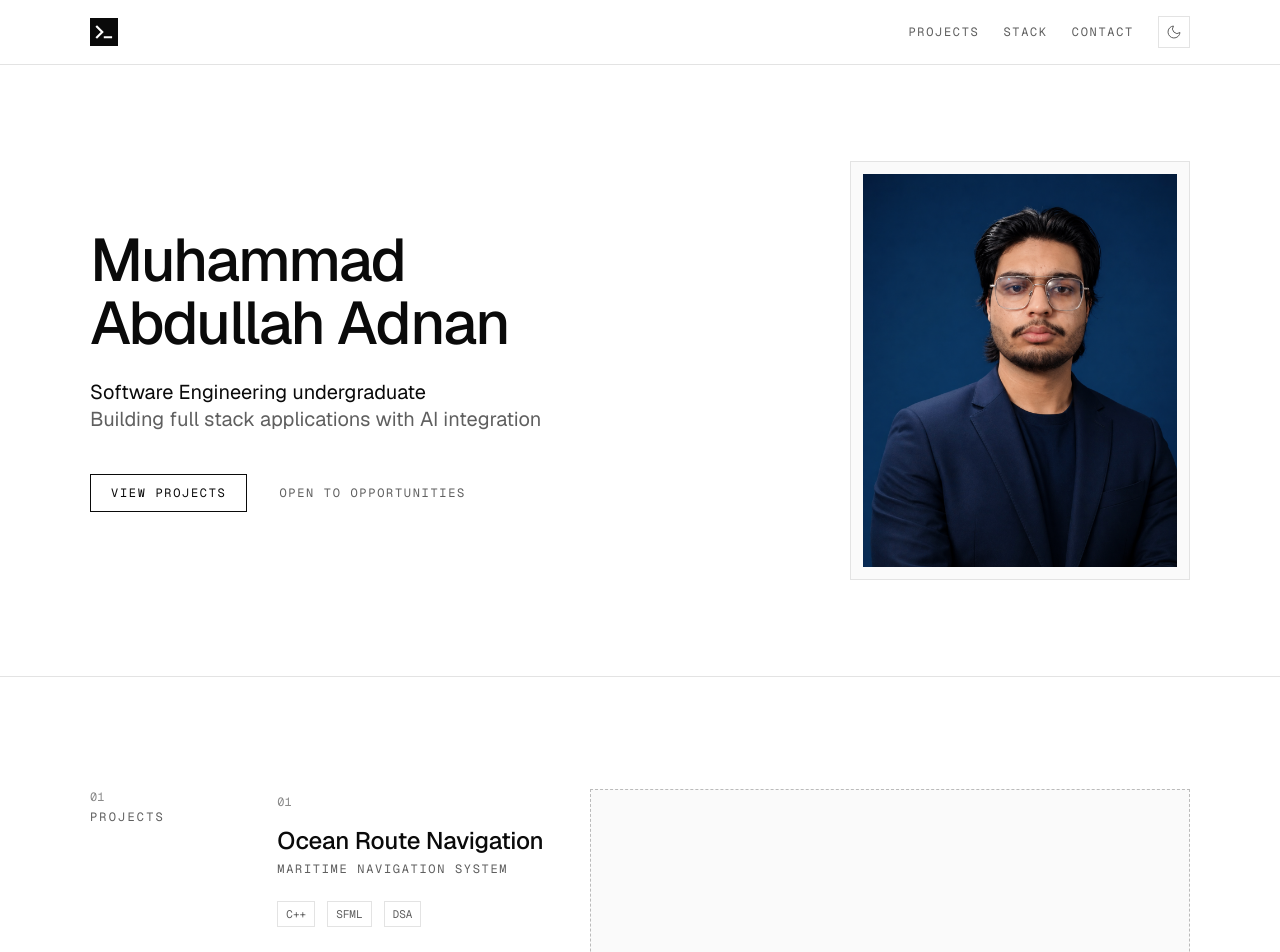
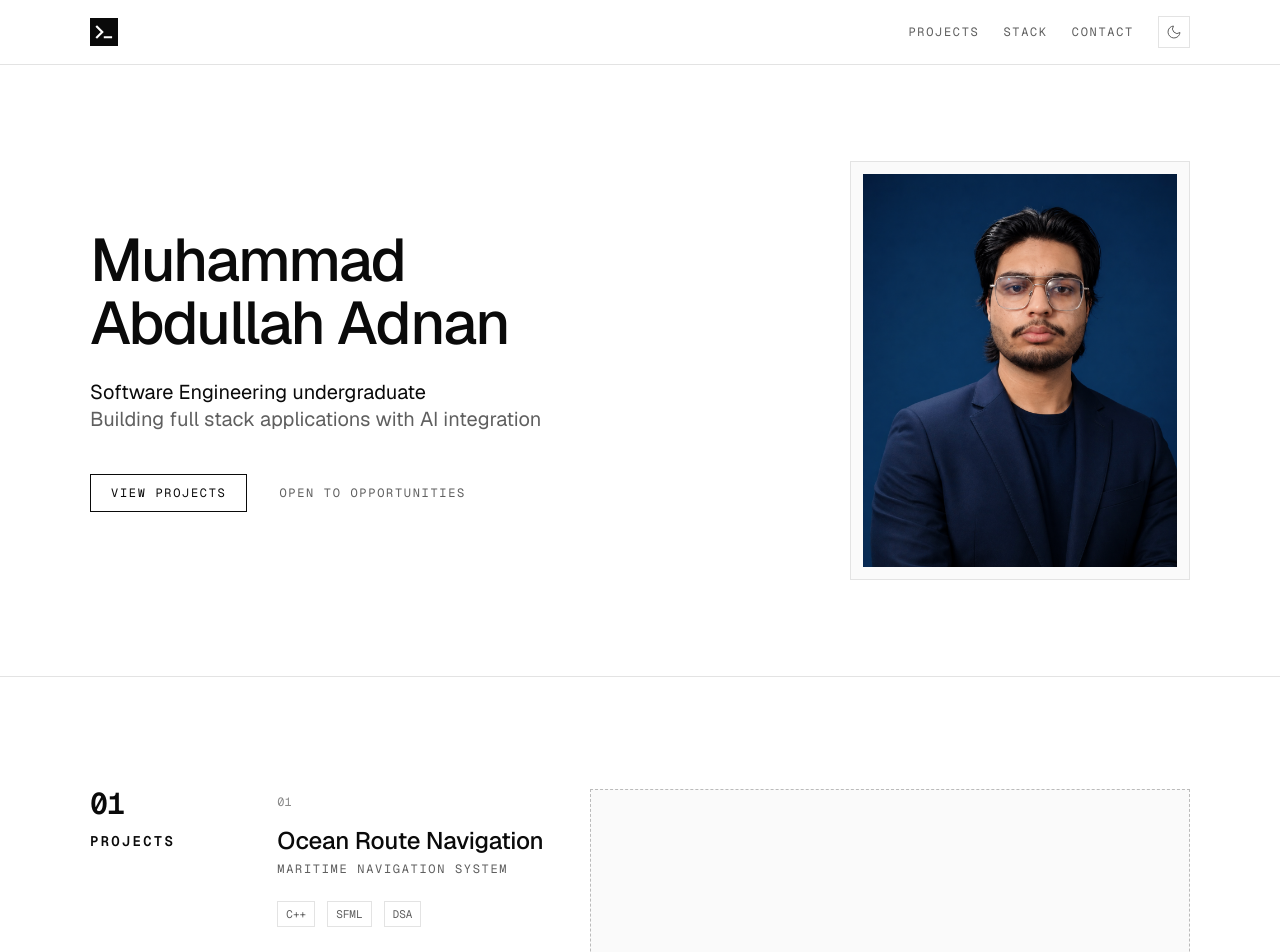
Before and after one commit to Abdullah-SE-bit/Abdullah-SE-bit.github.io, a Next.js app: page / in a window 1280 px wide. Shown: the top 952 px of the page. Built offline with nearby package versions, Linux system fonts and the light colour scheme.

Commit message:
Enlarge and embolden section heading labels
Co-Authored-By: Claude Opus 5 <noreply@anthropic.com>

```diff
--- a/components/Container.tsx
+++ b/components/Container.tsx
@@ -12,9 +12,11 @@ export function SectionLabel({
   title: string;
 }) {
   return (
-    <div className="flex items-baseline gap-3 md:flex-col md:gap-1">
-      <span className="font-mono text-xs text-faint tabular-nums">{index}</span>
-      <h2 className="font-mono text-xs uppercase tracking-[0.18em] text-muted">
+    <div className="flex items-baseline gap-3 md:flex-col md:gap-3">
+      <span className="font-mono text-3xl leading-none font-semibold tracking-tight text-foreground tabular-nums">
+        {index}
+      </span>
+      <h2 className="font-mono text-sm font-semibold uppercase tracking-[0.16em] text-foreground">
         {title}
       </h2>
     </div>
```
